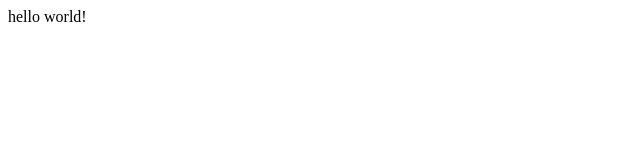
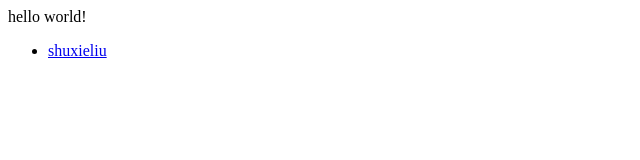
Before and after one commit to shuxieliu/test, a plain HTML site: page index.html in a window 1280 px wide. Shown: the full height of the page, 0-640 px from the left. Drawn offline with Linux system fonts and the light colour scheme.

Commit message:
master: modified index.html 1 time

```diff
--- a/index.html
+++ b/index.html
@@ -4,5 +4,8 @@
 </head>
 <body>
 	<hl>hello world!</hl>
+<ul>
+<li><a href="bio.html">shuxieliu</a></li>
+</ul>
 </body>
 </html>
```
